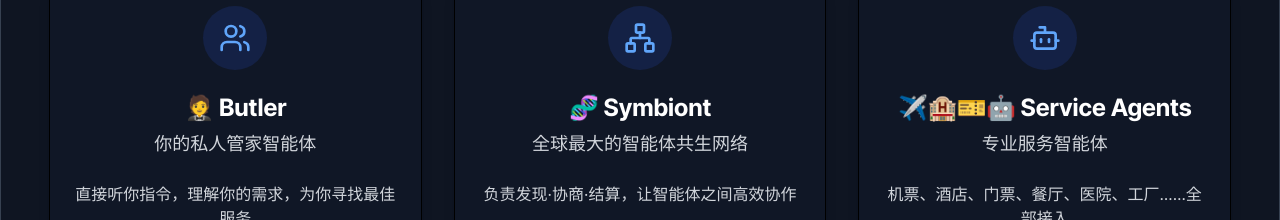
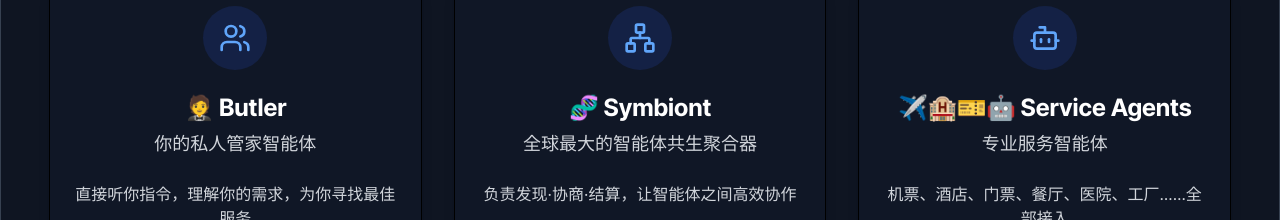
Before and after one commit to wiselyXu/symbiont, a Next.js app: page / in a window 1280 px wide. Shown: the part 1060-1280 px from the top of the page. Built offline with nearby package versions, Linux system fonts and the light colour scheme.

Commit message:
fix: 取消网络字眼， 用聚合器代替

```diff
--- a/app/page.tsx
+++ b/app/page.tsx
@@ -100,7 +100,7 @@ export default function Home() {
                   <Network className="h-8 w-8 text-blue-400" />
                 </div>
                 <CardTitle className="text-2xl text-white">🧬 Symbiont</CardTitle>
-                <CardDescription className="text-lg text-gray-300">全球最大的智能体共生网络</CardDescription>
+                <CardDescription className="text-lg text-gray-300">全球最大的智能体共生聚合器</CardDescription>
               </CardHeader>
               <CardContent className="text-center">
                 <p className="text-gray-300">
@@ -323,7 +323,7 @@ export default function Home() {
       <section className="py-20">
         <div className="container mx-auto px-4 text-center bg-gray-900/80 backdrop-blur-md rounded-2xl p-8 md:p-12 border border-gray-700 shadow-2xl">
           <h2 className="mb-12 text-4xl md:text-5xl font-bold text-white">
-            加入共生网络
+            加入共生聚合器
           </h2>
 
           <div className="flex flex-col md:flex-row gap-6 justify-center max-w-2xl mx-auto">
```
Also changed, not shown: 4 other files (tests, documents, lock files or other folders).
